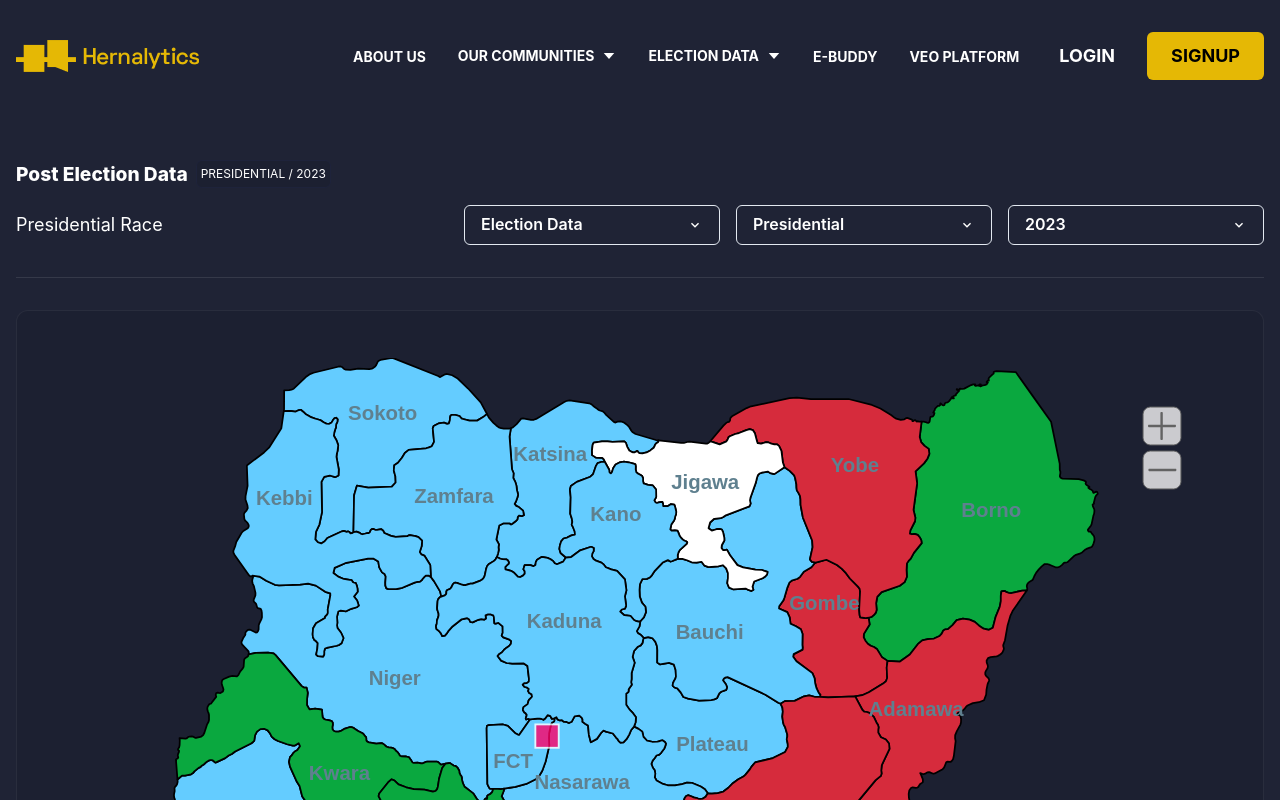
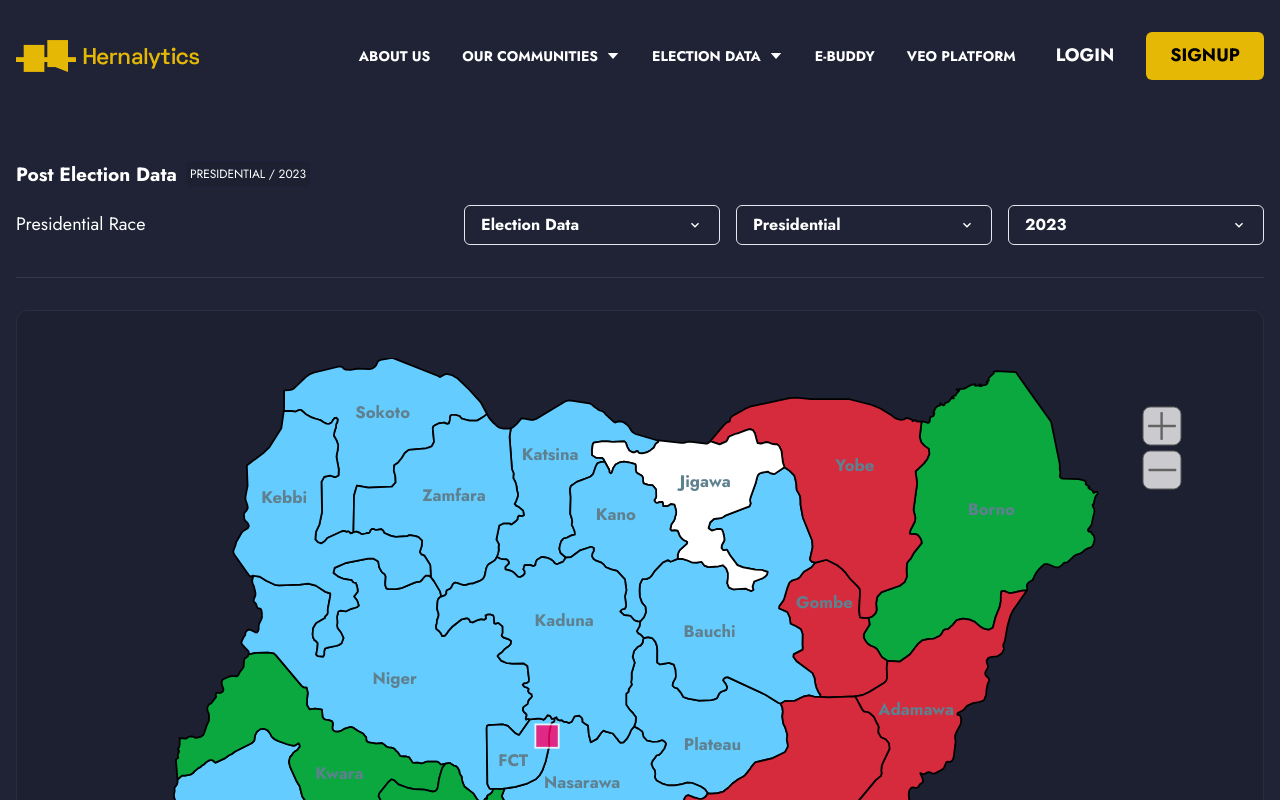
Before and after one commit to Okoli-Ryan/Abstract-Test1, a React (Vite) app: page / in a window 1280 px wide. Built offline with nearby package versions, Linux system fonts and the light colour scheme.

Commit message:
add-font

```diff
--- a/index.html
+++ b/index.html
@@ -3,6 +3,11 @@
 	<head>
 		<meta charset="UTF-8" />
 		<link rel="icon" type="image/svg+xml" href="/vite.svg" />
+		<link rel="preconnect" href="https://fonts.googleapis.com" />
+		<link rel="preconnect" href="https://fonts.gstatic.com" crossorigin />
+		<link
+			href="https://fonts.googleapis.com/css2?family=Jost:wght@400;500;700&display=swap"
+			rel="stylesheet" />
 		<meta name="viewport" content="width=device-width, initial-scale=1.0" />
 		<title>Vite + React + TS</title>
 	</head>
@@ -11,7 +16,6 @@
 		<script type="module" src="/src/main.tsx"></script>
 		<script src="/map/mapdata.js"></script>
 		<script src="/map/countrymap.js"></script>
-        <!-- <script>simplemaps_countrymap_mapdata.main_settings.auto_load = 'no';</script> -->
-
+		<!-- <script>simplemaps_countrymap_mapdata.main_settings.auto_load = 'no';</script> -->
 	</body>
 </html>
--- a/public/map/mapdata.js
+++ b/public/map/mapdata.js
@@ -33,7 +33,7 @@
 		//Label defaults
 		label_color: "#5f808f",
 		label_hover_color: "#d5ddec",
-		label_size: 22,
+		label_size: 18,
 		label_font: "Arial",
 		hide_labels: "no",
 		hide_eastern_labels: "no",
--- a/src/index.css
+++ b/src/index.css
@@ -1,3 +1,7 @@
+* {
+    font-family: 'Jost';
+}
+
 #map_zoom {
     /* max-height: 100px; */
     left: unset !important;
```
